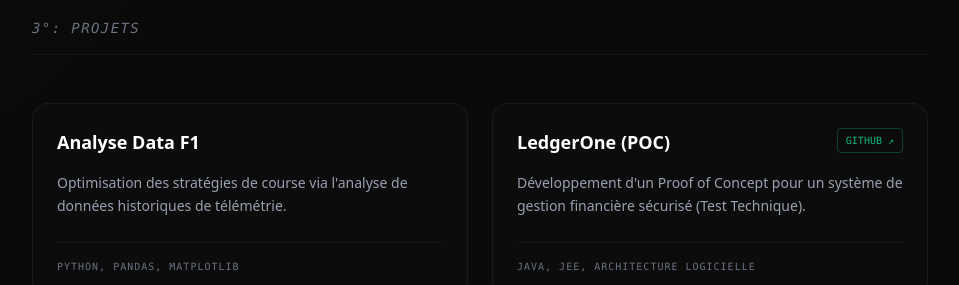
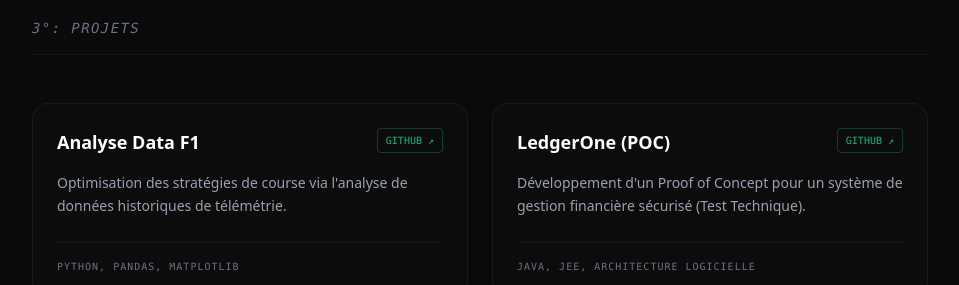
Before and after one commit to MathisLc25/cv-data-green, a Next.js app: page / in a window 1280 px wide. Shown: the part 1620-1905 px from the top of the page, without its empty margins (160-1119 px from the left). Built offline with nearby package versions, Linux system fonts and the light colour scheme.

Commit message:
Update project link for F1 Data Analysis

```diff
--- a/src/components/ProjectCard.tsx
+++ b/src/components/ProjectCard.tsx
@@ -5,7 +5,7 @@ const projects = [
     title: "Analyse Data F1",
     desc: "Optimisation des stratégies de course via l'analyse de données historiques de télémétrie.",
     tech: "Python, Pandas, Matplotlib",
-    link: "#" // À remplir plus tard si tu le mets sur GitHub
+    link: "https://github.com/MathisLc25/F1-Data-Analysis"
   },
   {
     title: "LedgerOne (POC)",
```
